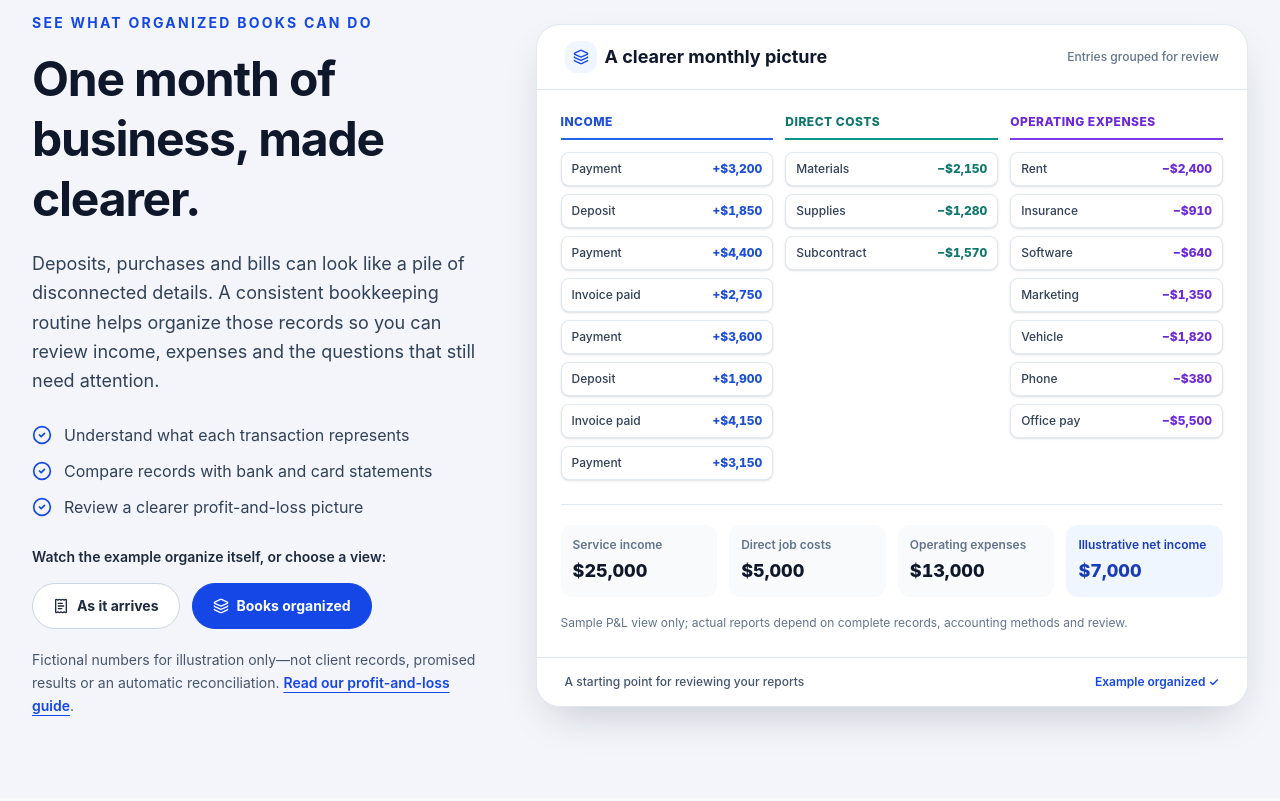
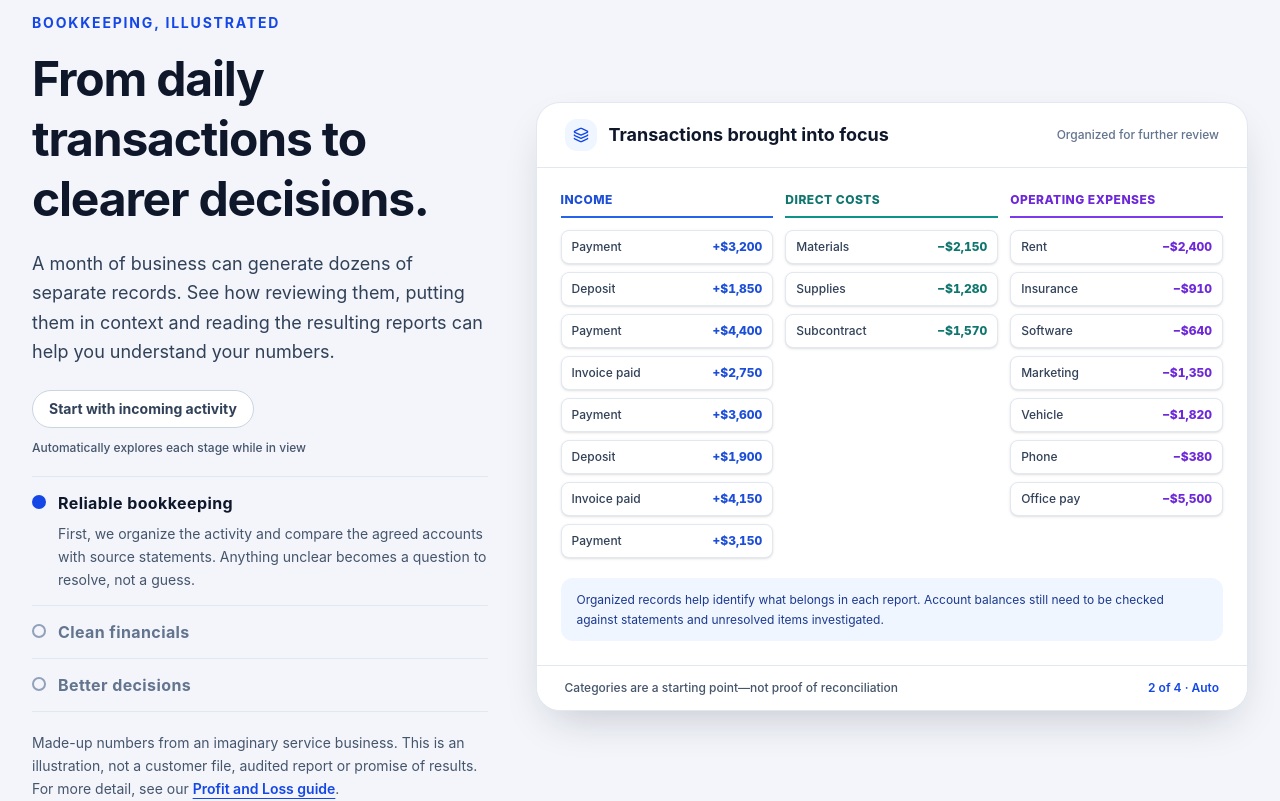
Before and after one commit to dietzbp-lgtm/dietz-bookkeeping-website, a React (Vite) app: page / in a window 1280 px wide. Shown: the part 1660-2461 px from the top of the page. Built offline with nearby package versions, Linux system fonts and the light colour scheme.

Commit message:
Expand homepage illustration into four-stage loop with manual takeover and P&L decisions

```diff
--- a/src/components/MonthlyBooksIllustration.tsx
+++ b/src/components/MonthlyBooksIllustration.tsx
@@ -1,6 +1,6 @@
 import { useEffect, useRef, useState } from 'react';
 import { Link } from 'react-router-dom';
-import { ArrowRight, CheckCircle2, Layers3, ReceiptText } from 'lucide-react';
+import { Layers3, ReceiptText } from 'lucide-react';
 
 /**
  * A small, entirely illustrative bookkeeping story. It is ordinary SSR-friendly
@@ -72,191 +72,288 @@ const scattered: { id: string; x: number; y: number; rotate: number; delay: numb
   { id: 'cost-2', x: 53, y: 84, rotate: 6, delay: 1.4 },
 ];
 
+const storySteps = [
+  {
+    label: 'Reliable bookkeeping',
+    detail: 'First, we organize the activity and compare the agreed accounts with source statements. Anything unclear becomes a question to resolve, not a guess.',
+  },
+  {
+    label: 'Clean financials',
+    detail: 'Next, the records can support a useful Profit and Loss summary showing where income came from and what it cost to earn.',
+  },
+  {
+    label: 'Better decisions',
+    detail: 'Finally, we look beyond the totals. The right questions can help you spot unusual costs and understand changes from one month to the next.',
+  },
+] as const;
+
+const reviewQuestions = [
+  'Which expenses changed most, and what actually caused those changes?',
+  'Were material costs, card fees and customer payments recorded in the right places?',
+  'How do this month’s results compare with previous complete periods?',
+];
+
+const stageTitles = [
+  'The month arrives in pieces',
+  'Transactions brought into focus',
+  'A Profit and Loss snapshot',
+  'What would you ask next?',
+];
+
+const stageSubtitles = [
+  'Example income and expenses',
+  'Organized for further review',
+  'Fictional service-business month',
+  'Questions to discuss with your bookkeeper',
+];
+
+const stageFooters = [
+  'Incoming records need review',
+  'Categories are a starting point—not proof of reconciliation',
+  'Revenue less direct costs and operating expenses',
+  'Turn the numbers into useful conversations',
+];
+
+const formatSignedDollars = (amount: number, isIncome: boolean) =>
+  (isIncome ? '+' : '−') + formatDollars(amount);
+
+function ScatteredEntries() {
+  return (
+    <div className="db-example-scatter relative isolate overflow-hidden bg-[radial-gradient(circle_at_48%_50%,#ffffff_5%,#f6f8fc_80%)]" aria-label="Fictional unsorted bookkeeping transactions">
+      <div className="pointer-events-none absolute inset-0 db-example-dots" aria-hidden="true" />
+      <div className="pointer-events-none absolute left-1/2 top-1/2 h-40 w-40 -translate-x-1/2 -translate-y-1/2 rounded-full bg-blue-100/50 blur-3xl" aria-hidden="true" />
+      {scattered.map((pos) => {
+        const entry = entries.find((item) => item.id === pos.id);
+        if (!entry) return null;
+        return (
+          <div
+            key={pos.id}
+            aria-hidden="true"
+            className={'db-example-slip db-example-slip--' + entry.category}
+            style={{
+              left: pos.x + '%',
+              top: pos.y + '%',
+              transform: 'translate(-50%, -50%) rotate(' + pos.rotate + 'deg)',
+              animationDelay: pos.delay + 's',
+            }}
+          >
+            <span className="truncate">{entry.label}</span>
+            <span className="shrink-0 font-extrabold tabular-nums">{formatSignedDollars(entry.amount, entry.category === 'income')}</span>
+          </div>
+        );
+      })}
+      <p className="absolute bottom-4 left-4 right-4 text-center text-xs font-medium text-slate-500">
+        Individual deposits, expenses and purchases before review
+      </p>
+    </div>
+  );
+}
+
+function OrganizedEntries() {
+  return (
+    <div className="db-example-stage overflow-y-auto p-4 sm:p-6" aria-label="Fictional transaction categories">
+      <div className="grid gap-5 sm:grid-cols-3 sm:gap-3">
+        {sections.map((section) => (
+          <div key={section.category} className={'db-example-group db-example-group--' + section.category}>
+            <h4 className="mb-3 border-b-2 pb-2 text-xs font-extrabold uppercase tracking-[0.04em]">{section.heading}</h4>
+            <ul className="space-y-2">
+              {entries.filter((entry) => entry.category === section.category).map((entry) => (
+                <li key={entry.id} className="flex min-w-0 items-center justify-between gap-2 rounded-lg border border-slate-200 bg-white px-2.5 py-2 text-xs shadow-sm">
+                  <span className="min-w-0 truncate font-medium text-slate-700" title={entry.label}>{entry.label}</span>
+                  <span className="shrink-0 font-extrabold tabular-nums">{formatSignedDollars(entry.amount, section.category === 'income')}</span>
+                </li>
+              ))}
+            </ul>
+          </div>
+        ))}
+      </div>
+      <p className="mt-5 rounded-xl bg-blue-50 px-4 py-3 text-xs leading-relaxed text-blue-900">
+        Organized records help identify what belongs in each report. Account balances still need to be checked against statements and unresolved items investigated.
+      </p>
+    </div>
+  );
+}
+
+function ProfitLossSummary({ showQuestions }: { showQuestions: boolean }) {
+  const rows = [
+    { label: 'Income from services', amount: totals.income },
+    { label: 'Direct job costs', amount: -totals.costs },
+    { label: 'Gross profit', amount: totals.income - totals.costs, emphasis: true },
+    { label: 'Operating expenses', amount: -totals.expenses },
+    { label: 'Illustrative net income', amount: netIncome, emphasis: true, total: true },
+  ];
+
+  return (
+    <div className="db-example-stage overflow-y-auto px-4 py-5 sm:px-7 sm:py-7" aria-label={showQuestions ? 'Example profit and loss report with review questions' : 'Example profit and loss report'}>
+      <div className="rounded-xl bg-slate-50 p-3 sm:p-5">
+        <p className="mb-3 text-xs font-bold uppercase tracking-widest text-blue-700">Sample monthly statement</p>
+        <dl className="divide-y divide-slate-200">
+          {rows.map((row) => (
+            <div key={row.label} className={'flex items-center justify-between gap-3 py-3 ' + (row.total ? 'border-t-2 border-slate-400' : '')}>
+              <dt className={(row.emphasis ? 'font-bold text-slate-900 ' : 'font-medium text-slate-700 ') + 'text-sm'}>{row.label}</dt>
+              <dd className={'shrink-0 font-bold tabular-nums ' + (row.total ? 'text-2xl text-blue-700' : 'text-sm text-slate-900')}>
+                {row.amount < 0 ? '(' + formatDollars(-row.amount) + ')' : formatDollars(row.amount)}
+              </dd>
+            </div>
+          ))}
+        </dl>
+      </div>
+      {showQuestions ? (
+        <div className="mt-4">
+          <h4 className="mb-2 text-sm font-bold text-slate-900">Three questions worth exploring</h4>
+          <ul className="space-y-2">
+            {reviewQuestions.map((question) => (
+              <li key={question} className="flex items-start gap-3 rounded-lg border border-blue-100 bg-blue-50 px-3 py-2.5">
+                <span aria-hidden="true" className="mt-0.5 flex h-5 w-5 shrink-0 items-center justify-center rounded-full bg-blue-700 text-xs font-bold text-white">?</span>
+                <span className="text-xs leading-relaxed text-slate-800">{question}</span>
+              </li>
+            ))}
+          </ul>
+        </div>
+      ) : (
+        <p className="mt-4 text-xs leading-relaxed text-slate-500">
+          This example summarizes recorded activity. Real reports depend on complete source records and the accounting method used.
+        </p>
+      )}
+    </div>
+  );
+}
+
 export default function MonthlyBooksIllustration() {
-  const [organized, setOrganized] = useState(false);
-  const [userSelected, setUserSelected] = useState(false);
+  const [stage, setStage] = useState(0);
+  const [manualMode, setManualMode] = useState(false);
   const sectionRef = useRef<HTMLElement | null>(null);
 
-  // Tell the story once, after it becomes visible. Never override a visitor's
-  // own selection, play offscreen, or autoplay for reduced-motion preferences.
+  // Cycle only while visible and the browser tab is active; clicking any step
+  // permanently switches this visit to manual control. Do not autoplay for
+  // reduced-motion users, and always clean up intervals and observers.
   useEffect(() => {
-    const section = sectionRef.current;
-    if (!section || userSelected || window.matchMedia('(prefers-reduced-motion: reduce)').matches) return;
+    const element = sectionRef.current;
+    if (!element || manualMode || !('IntersectionObserver' in window)) return;
+    const reducedMotion = window.matchMedia('(prefers-reduced-motion: reduce)');
+    if (reducedMotion.matches) return;
 
-    let timer: number | null = null;
+    let inView = false;
+    let cycle: number | undefined;
+
+    const syncCycle = () => {
+      const canPlay = inView && document.visibilityState === 'visible' && !reducedMotion.matches;
+      if (canPlay && cycle === undefined) {
+        cycle = window.setInterval(() => setStage((current) => (current + 1) % 4), 4800);
+      } else if (!canPlay && cycle !== undefined) {
+        window.clearInterval(cycle);
+        cycle = undefined;
+      }
+    };
+
     const observer = new IntersectionObserver(([entry]) => {
-      if (entry.isIntersecting && timer === null) {
-        timer = window.setTimeout(() => {
-          setOrganized(true);
-          timer = null;
-          observer.disconnect();
-        }, 4000);
-      } else if (!entry.isIntersecting && timer !== null) {
-        window.clearTimeout(timer);
-        timer = null;
-      }
-    }, { threshold: 0.25 });
+      inView = entry.isIntersecting && entry.intersectionRatio >= 0.25;
+      syncCycle();
+    }, { threshold: [0, 0.25, 0.5] });
 
-    observer.observe(section);
+    observer.observe(element);
+    document.addEventListener('visibilitychange', syncCycle);
+    reducedMotion.addEventListener('change', syncCycle);
 
     return () => {
       observer.disconnect();
-      if (timer !== null) window.clearTimeout(timer);
+      document.removeEventListener('visibilitychange', syncCycle);
+      reducedMotion.removeEventListener('change', syncCycle);
+      if (cycle !== undefined) window.clearInterval(cycle);
     };
-  }, [userSelected]);
+  }, [manualMode]);
 
-  const chooseView = (nextOrganized: boolean) => {
-    setUserSelected(true);
-    setOrganized(nextOrganized);
+  const selectStage = (next: number) => {
+    setManualMode(true);
+    setStage(next);
   };
 
   return (
     <section ref={sectionRef} className="bg-[#f3f5fa] py-16 sm:py-20" aria-labelledby="bookkeeping-demo-title">
-      <div className="mx-auto grid max-w-7xl gap-10 px-5 sm:px-8 lg:grid-cols-[0.78fr_1.22fr] lg:items-center lg:gap-12">
+      <div className="mx-auto grid max-w-7xl items-center gap-10 px-5 sm:px-8 lg:grid-cols-[0.78fr_1.22fr] lg:gap-12">
         <div className="max-w-xl">
-          <p className="mb-4 text-sm font-bold uppercase tracking-[0.16em] text-blue-700">
-            See what organized books can do
+          <p className="mb-4 text-sm font-bold uppercase tracking-[0.13em] text-blue-700">
+            Bookkeeping, illustrated
           </p>
           <h2 id="bookkeeping-demo-title" className="mb-5 text-4xl font-bold leading-tight tracking-tight text-slate-900 sm:text-5xl">
-            One month of business, made clearer.
+            From daily transactions to clearer decisions.
           </h2>
-          <p className="mb-7 text-lg leading-relaxed text-slate-700">
-            Deposits, purchases and bills can look like a pile of disconnected details.
-            A consistent bookkeeping routine helps organize those records so you can
-            review income, expenses and the questions that still need attention.
+          <p className="mb-6 text-base leading-relaxed text-slate-700 sm:text-lg">
+            A month of business can generate dozens of separate records. See how reviewing
+            them, putting them in context and reading the resulting reports can help you understand your numbers.
           </p>
-          <ul className="mb-7 space-y-3">
-            {[
-              'Understand what each transaction represents',
-              'Compare records with bank and card statements',
-              'Review a clearer profit-and-loss picture',
-            ].map((item) => (
-              <li key={item} className="flex items-start gap-3 text-slate-700">
-                <CheckCircle2 aria-hidden="true" className="mt-0.5 h-5 w-5 shrink-0 text-blue-700" />
-                <span>{item}</span>
-              </li>
-            ))}
-          </ul>
-          <p className="mb-4 text-sm font-semibold text-slate-800">Watch the example organize itself, or choose a view:</p>
-          <div className="flex flex-wrap gap-3" role="group" aria-label="Choose a bookkeeping example view">
+
+          <div className="mb-5 flex flex-wrap items-center gap-3">
             <button
               type="button"
-              aria-pressed={!organized}
+              aria-pressed={stage === 0}
               aria-controls="bookkeeping-demo-board"
-              onClick={() => chooseView(false)}
-              className={[
-                'inline-flex items-center gap-2 rounded-full border px-5 py-3 text-sm font-bold transition-colors',
-                'focus-visible:outline focus-visible:outline-2 focus-visible:outline-offset-2 focus-visible:outline-blue-700',
-                !organized ? 'border-blue-700 bg-blue-700 text-white' : 'border-slate-300 bg-white text-slate-800 hover:border-blue-400',
-              ].join(' ')}
+              onClick={() => selectStage(0)}
+              className={'rounded-full border px-4 py-2 text-sm font-bold transition-colors focus-visible:outline focus-visible:outline-2 focus-visible:outline-offset-2 focus-visible:outline-blue-700 ' +
+                (stage === 0 ? 'border-blue-700 bg-blue-700 text-white' : 'border-slate-300 bg-white text-slate-700 hover:border-blue-400')}
             >
-              <ReceiptText aria-hidden="true" className="h-4 w-4" />
-              As it arrives
+              Start with incoming activity
             </button>
-            <button
-              type="button"
-              aria-pressed={organized}
-              aria-controls="bookkeeping-demo-board"
-              onClick={() => chooseView(true)}
-              className={[
-                'inline-flex items-center gap-2 rounded-full border px-5 py-3 text-sm font-bold transition-colors',
-                'focus-visible:outline focus-visible:outline-2 focus-visible:outline-offset-2 focus-visible:outline-blue-700',
-                organized ? 'border-blue-700 bg-blue-700 text-white' : 'border-slate-300 bg-white text-slate-800 hover:border-blue-400',
-              ].join(' ')}
-            >
-              <Layers3 aria-hidden="true" className="h-4 w-4" />
-              Books organized
-            </button>
+            <span className="text-xs font-medium text-slate-600">
+              {manualMode ? 'You are controlling the example' : 'Automatically explores each stage while in view'}
+            </span>
           </div>
+
+          <div className="divide-y divide-slate-200 border-y border-slate-200" role="group" aria-label="Bookkeeping walkthrough stages">
+            {storySteps.map((step, index) => {
+              const stepIndex = index + 1;
+              const active = stage === stepIndex;
+              return (
+                <div key={step.label} className="py-3.5">
+                  <button
+                    type="button"
+                    aria-controls="bookkeeping-demo-board"
+                    aria-pressed={active}
+                    onClick={() => selectStage(stepIndex)}
+                    className="flex w-full items-start gap-3 text-left focus-visible:rounded-lg focus-visible:outline focus-visible:outline-2 focus-visible:outline-offset-2 focus-visible:outline-blue-700"
+                  >
+                    <span aria-hidden="true" className={'mt-1 inline-block h-3.5 w-3.5 shrink-0 rounded-full border-2 ' +
+                      (active ? 'border-blue-700 bg-blue-700' : stage > stepIndex ? 'border-slate-900 bg-slate-900' : 'border-slate-400 bg-transparent')} />
+                    <span className={'font-bold tracking-wide ' + (active ? 'text-slate-900' : 'text-slate-500')}>{step.label}</span>
+                  </button>
+                  {active && (
+                    <p className="ml-[26px] mt-2 text-sm leading-relaxed text-slate-600">
+                      {step.detail}
+                    </p>
+                  )}
+                </div>
+              );
+            })}
+          </div>
+
           <p className="mt-5 text-sm leading-relaxed text-slate-600">
-            Fictional numbers for illustration only—not client records, promised results
-            or an automatic reconciliation. <Link to="/quickbooks-profit-and-loss-report/" className="font-semibold text-blue-700 underline underline-offset-4 hover:text-blue-800">Read our profit-and-loss guide</Link>.
+            Made-up numbers from an imaginary service business. This is an illustration, not a
+            customer file, audited report or promise of results. For more detail, see our{' '}
+            <Link to="/quickbooks-profit-and-loss-report/" className="font-semibold text-blue-700 underline underline-offset-4 hover:text-blue-800">
+              Profit and Loss guide
+            </Link>.
           </p>
         </div>
 
         <div id="bookkeeping-demo-board" className="overflow-hidden rounded-3xl border border-slate-200 bg-white shadow-[0_18px_45px_-16px_rgba(15,23,42,0.24)]">
-          <div className="flex flex-wrap items-center justify-between gap-3 border-b border-slate-200 px-5 py-4 sm:px-7">
-            <div className="flex items-center gap-2 text-slate-900">
+          <div className="flex flex-wrap items-center justify-between gap-2 border-b border-slate-200 px-5 py-4 sm:px-7">
+            <div className="flex items-center gap-3 text-slate-900">
               <span className="inline-flex h-8 w-8 items-center justify-center rounded-xl bg-blue-50 text-blue-700">
-                {organized ? <Layers3 aria-hidden="true" className="h-4 w-4" /> : <ReceiptText aria-hidden="true" className="h-4 w-4" />}
+                {stage === 0 ? <ReceiptText aria-hidden="true" className="h-4 w-4" /> :
+                  <Layers3 aria-hidden="true" className="h-4 w-4" />}
               </span>
-              <h3 className="text-base font-bold sm:text-lg">
-                {organized ? 'A clearer monthly picture' : 'This month, as it arrives'}
-              </h3>
+              <h3 className="text-base font-bold sm:text-lg">{stageTitles[stage]}</h3>
             </div>
-            <span className="text-xs font-medium text-slate-500">
-              {organized ? 'Entries grouped for review' : 'Payments, deposits and bills'}
-            </span>
+            <span className="text-xs font-medium text-slate-500">{stageSubtitles[stage]}</span>
           </div>
 
-          {organized ? (
-            <div className="p-4 sm:p-6" aria-label="Illustrative organized bookkeeping entries">
-              <div className="grid gap-4 sm:grid-cols-3 sm:gap-3">
-                {sections.map((section) => {
-                  const groupEntries = entries.filter((entry) => entry.category === section.category);
-                  return (
-                    <div key={section.category} className={'db-example-group db-example-group--' + section.category}>
-                      <h4 className="mb-3 border-b-2 pb-2 text-xs font-extrabold uppercase tracking-[0.04em]">{section.heading}</h4>
-                      <ul className="space-y-2">
-                        {groupEntries.map((entry) => (
-                          <li key={entry.id} className="flex min-w-0 items-center justify-between gap-2 rounded-lg border border-slate-200 bg-white px-2.5 py-2 text-xs shadow-sm">
-                            <span className="min-w-0 truncate font-medium text-slate-700" title={entry.label}>{entry.label}</span>
-                            <span className="shrink-0 font-extrabold tabular-nums">{section.category === 'income' ? '+' : '−'}{formatDollars(entry.amount)}</span>
-                          </li>
-                        ))}
-                      </ul>
-                    </div>
-                  );
-                })}
-              </div>
-              <div className="mt-6 grid grid-cols-2 gap-3 border-t border-slate-200 pt-5 sm:grid-cols-4">
-                {sections.map((section) => (
-                  <div key={section.category} className="rounded-xl bg-slate-50 p-3">
-                    <p className="text-xs font-semibold leading-snug text-slate-500">{section.totalLabel}</p>
-                    <p className="mt-1 text-lg font-extrabold tabular-nums text-slate-900">{formatDollars(totals[section.category])}</p>
-                  </div>
-                ))}
-                <div className="rounded-xl bg-blue-50 p-3">
-                  <p className="text-xs font-semibold leading-snug text-blue-800">Illustrative net income</p>
-                  <p className="mt-1 text-lg font-extrabold tabular-nums text-blue-800">{formatDollars(netIncome)}</p>
-                </div>
-              </div>
-              <p className="mt-4 text-xs leading-relaxed text-slate-500">
-                Sample P&amp;L view only; actual reports depend on complete records, accounting methods and review.
-              </p>
-            </div>
-          ) : (
-            <div className="db-example-scatter relative isolate overflow-hidden bg-[radial-gradient(circle_at_48%_50%,#ffffff_5%,#f6f8fc_80%)]" aria-label="Illustration of assorted, unsorted business transactions">
-              <div className="pointer-events-none absolute inset-0 db-example-dots" aria-hidden="true" />
-              <div className="pointer-events-none absolute left-1/2 top-1/2 h-40 w-40 -translate-x-1/2 -translate-y-1/2 rounded-full bg-blue-100/50 blur-3xl" aria-hidden="true" />
-              {scattered.map((pos) => {
-                const entry = entries.find((item) => item.id === pos.id);
-                if (!entry) return null;
-                return (
-                  <div
-                    key={pos.id}
-                    aria-hidden="true"
-                    className={'db-example-slip db-example-slip--' + entry.category}
-                    style={{
-                      left: pos.x + '%',
-                      top: pos.y + '%',
-                      transform: 'translate(-50%, -50%) rotate(' + pos.rotate + 'deg)',
-                      animationDelay: pos.delay + 's',
-                    }}
-                  >
-                    <span className="truncate">{entry.label}</span>
-                    <span className="shrink-0 font-extrabold tabular-nums">{entry.category === 'income' ? '+' : '−'}{formatDollars(entry.amount)}</span>
-                  </div>
-                );
-              })}
-              <div className="absolute bottom-5 left-0 right-0 text-center text-xs font-semibold text-slate-500">
-                A small sample of the month's incoming activity
-              </div>
-            </div>
-          )}
-          <div className="flex flex-wrap items-center justify-between gap-2 border-t border-slate-200 bg-white px-5 py-4 text-xs font-medium text-slate-600 sm:px-7">
-            <span>{organized ? 'A starting point for reviewing your reports' : 'The details need sorting and review'}</span>
-            <span className="font-semibold text-blue-700">{organized ? 'Example organized ✓' : 'Select “Books organized” to see the difference'}</span>
+          {stage === 0 ? <ScatteredEntries /> :
+            stage === 1 ? <OrganizedEntries /> :
+              <ProfitLossSummary showQuestions={stage === 3} />}
+
+          <div className="flex flex-wrap items-center justify-between gap-2 border-t border-slate-200 bg-white px-5 py-3.5 text-xs font-medium text-slate-600 sm:px-7">
+            <span>{stageFooters[stage]}</span>
+            <span className="font-semibold text-blue-700">{stage + 1} of 4 {manualMode ? '· Manual' : '· Auto'}</span>
           </div>
         </div>
       </div>
```
